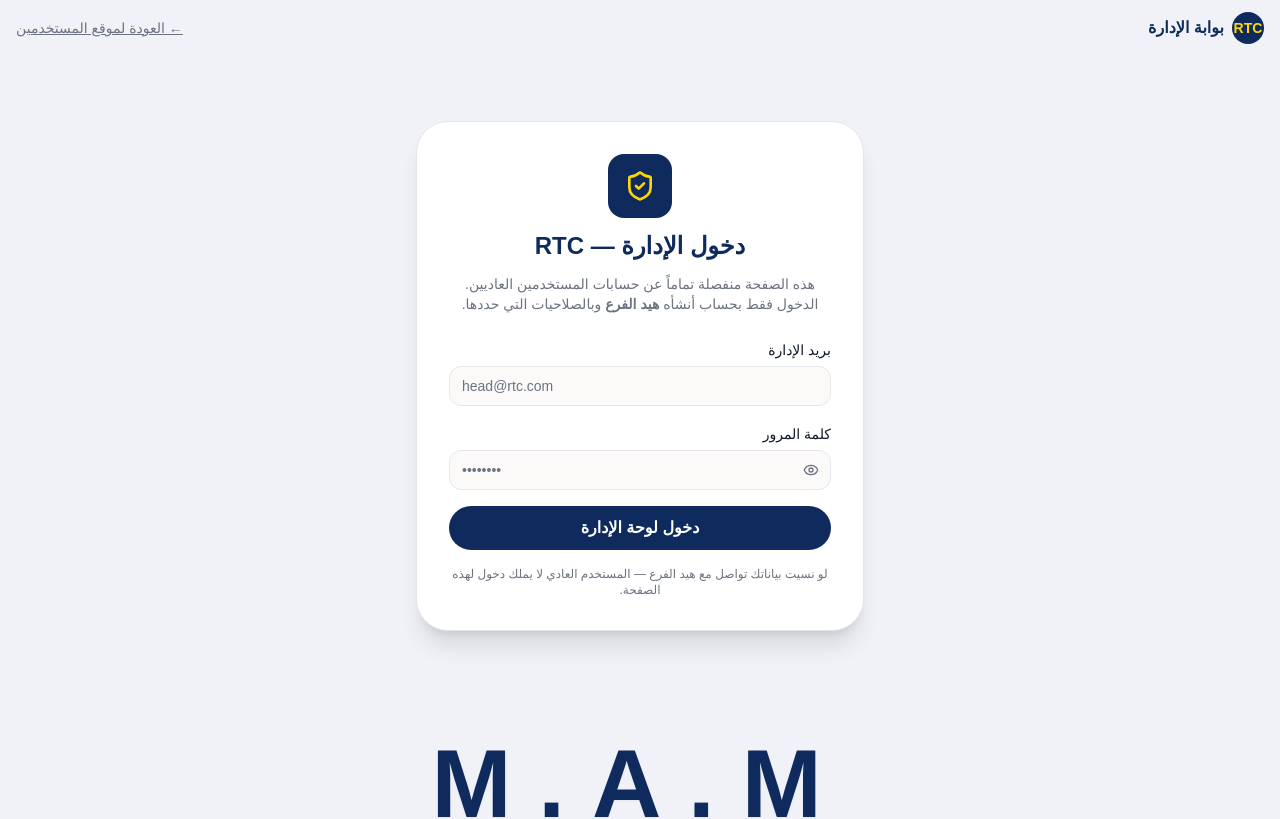
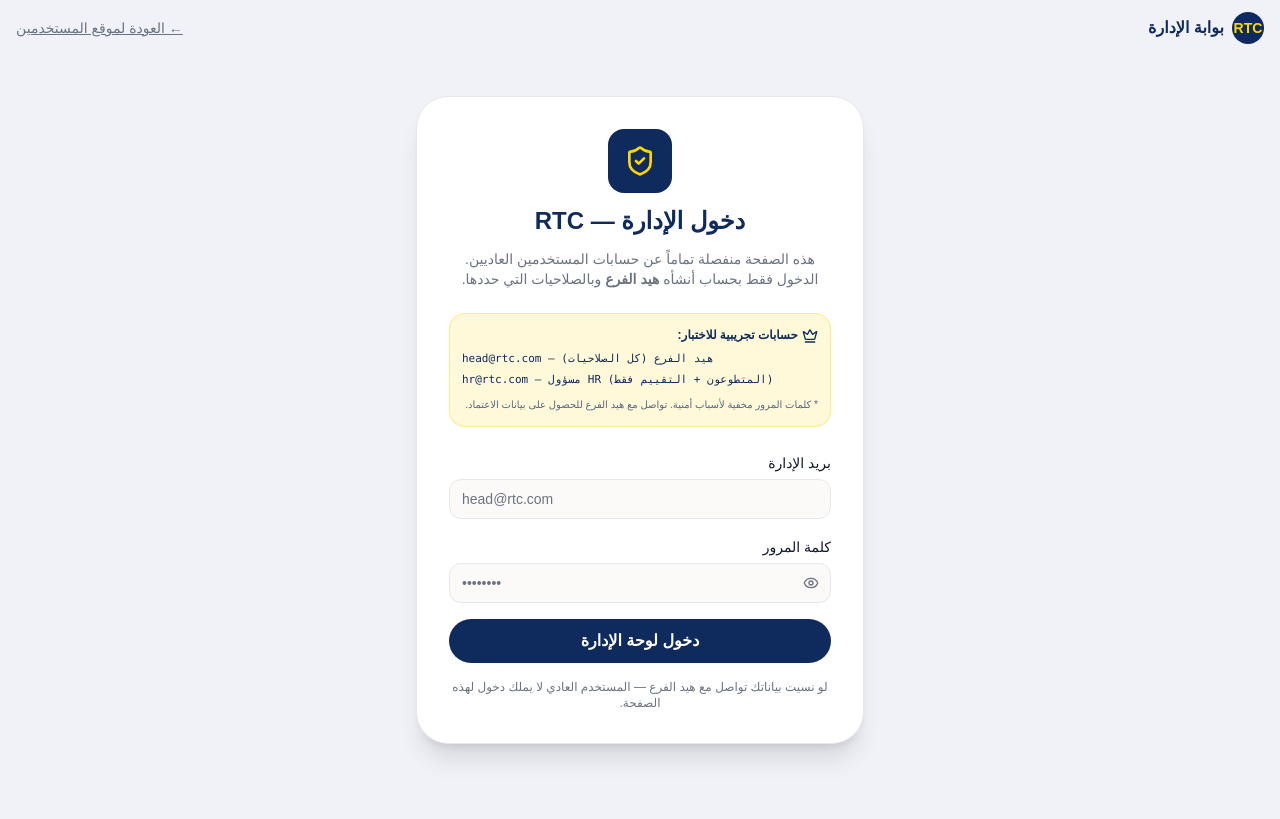
Before and after one commit to Mohamedadel2008/rtc2, a React (Vite) app: page /admin in a window 1280 px wide. Shown: the top 819 px of the page. Built offline with nearby package versions, Linux system fonts and the light colour scheme.

Commit message:
Reverted all changes back to version c127e1f9d4f5e37a2944a3ee7173db330b525707

```diff
--- a/src/components/RTC/AdminLogin.tsx
+++ b/src/components/RTC/AdminLogin.tsx
@@ -3,7 +3,7 @@ import { useRTC } from "@/store/RTCStore";
 import { Button } from "@/components/ui/button";
 import { Input } from "@/components/ui/input";
 import { Label } from "@/components/ui/label";
-import { ShieldCheck, Eye, EyeOff } from "lucide-react";
+import { ShieldCheck, Crown, Eye, EyeOff } from "lucide-react";
 
 export default function AdminLogin({ onSuccess }: { onSuccess: () => void }) {
   const { loginAdmin } = useRTC();
@@ -31,6 +31,15 @@ export default function AdminLogin({ onSuccess }: { onSuccess: () => void }) {
           <p className="text-sm text-muted-foreground">هذه الصفحة منفصلة تماماً عن حسابات المستخدمين العاديين. الدخول فقط بحساب أنشأه <strong>هيد الفرع</strong> وبالصلاحيات التي حددها.</p>
         </div>
 
+        <div className="bg-[#FFD600]/15 border border-[#FFD600]/40 rounded-2xl p-3 text-xs leading-relaxed text-[#0F2A5C]">
+          <div className="font-bold flex items-center gap-1"><Crown className="w-4 h-4"/> حسابات تجريبية للاختبار:</div>
+          <div className="mt-1 space-y-1 font-mono text-[11px]" dir="ltr">
+            <div>head@rtc.com — هيد الفرع (كل الصلاحيات)</div>
+            <div>hr@rtc.com — مسؤول HR (المتطوعون + التقييم فقط)</div>
+          </div>
+          <div className="mt-2 text-[10px] text-[#0F2A5C]/70">* كلمات المرور مخفية لأسباب أمنية. تواصل مع هيد الفرع للحصول على بيانات الاعتماد.</div>
+        </div>
+
         <div className="space-y-4">
           <div>
             <Label>بريد الإدارة</Label>
```
